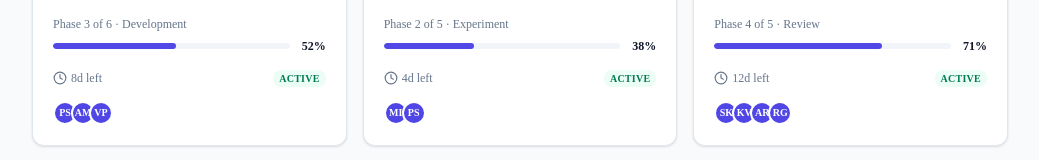
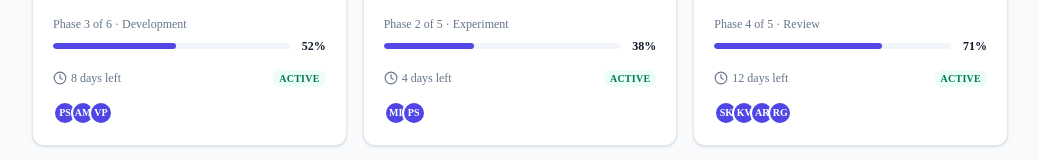
Before and after one commit to sathizz7/project-hub-webapp, a Next.js app: page /design-demo in a window 1280 px wide. Shown: the part 1092-1252 px from the top of the page, without its empty margins (240-1279 px from the left). Built offline with nearby package versions, Linux system fonts and the light colour scheme.

Commit message:
fix(project-card): days display matches test expectation (days left not d left)

```diff
--- a/src/components/primitives/project-card.tsx
+++ b/src/components/primitives/project-card.tsx
@@ -73,7 +73,7 @@ export function ProjectCard({
       <div className="mt-4 flex items-center justify-between text-xs">
         <div className="flex items-center gap-1 text-fg-muted">
           <Clock className="h-3.5 w-3.5" />
-          <span>{daysRemaining > 0 ? `${daysRemaining}d left` : "Overdue"}</span>
+          <span>{daysRemaining > 0 ? `${daysRemaining} days left` : "Overdue"}</span>
         </div>
         <span className={cn("rounded-md px-1.5 py-0.5 text-[10px] font-semibold uppercase tracking-wide", STATUS_PILL[status])}>
           {status}
```
